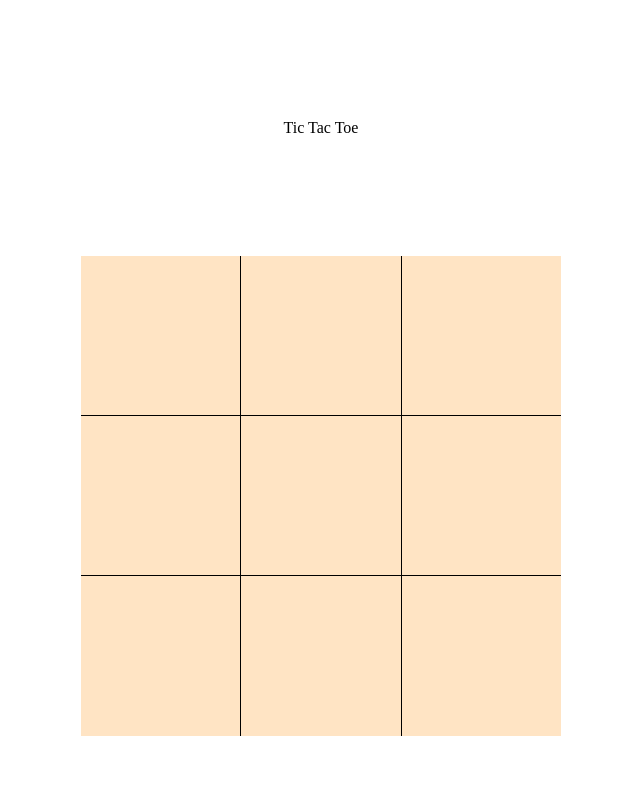
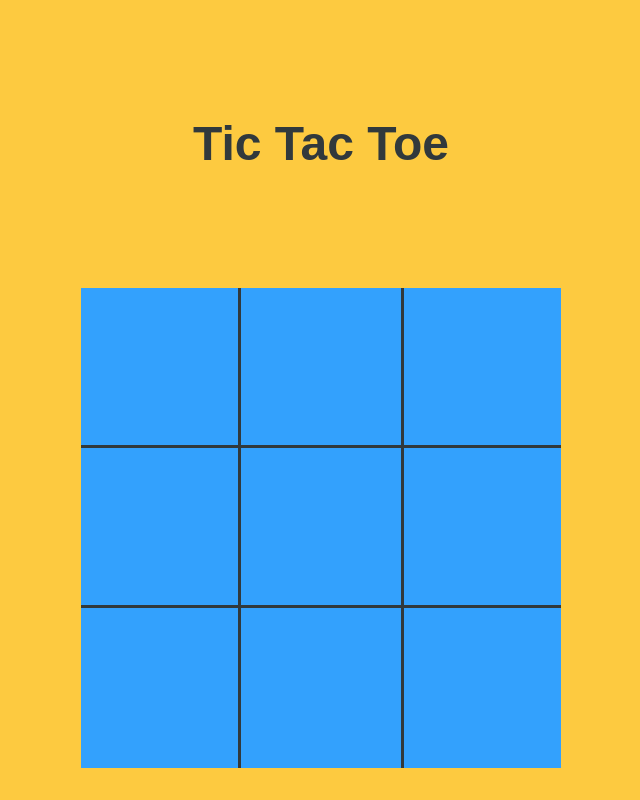
Before and after one commit to andresborn/tic-tac-toe, a plain HTML site: page index.html in a window 1280 px wide. Shown: the whole page, without its empty margins (319-959 px from the left). Drawn offline with Linux system fonts and the light colour scheme.

Commit message:
Prettiefied CSS

```diff
--- a/style.css
+++ b/style.css
@@ -1,12 +1,18 @@
 html {
   width: 100%;
   height: 100%;
+  --yellow: #fdca40;
+  --orange: #f79824;
+  --lightblue: #33a1fd;
+  --blue: #2176ff;
+  --black: #31393c;
 }
 
 body {
   margin: 0;
   padding: 0;
-  font-family: serif;
+  font-family: Arial, Helvetica, sans-serif;
+  background-color: var(--yellow);
 }
 
 * {
@@ -32,6 +38,9 @@ body {
   position: relative;
   margin: 10vh;
   padding: 5vh;
+  color: var(--black);
+  font-weight: bold;
+  font-size: 6vh;
 }
 
 .game-board-container {
@@ -43,39 +52,40 @@ body {
   margin: auto;
   width: 60vh;
   height: 60vh;
-  background-color: aliceblue;
 }
 
 .box {
   display: flex;
   width: 20vh;
   height: 20vh;
-  background-color: bisque;
+  color: white;
+  background-color: var(--lightblue);
   justify-content: center;
   align-items: center;
   margin: auto;
+  font-size: 8vh;
 }
 
 div.box[data-index="0"],
 div.box[data-index="1"],
 div.box[data-index="2"] {
-  border-bottom: 1px solid black;
+  border-bottom: 3px solid var(--black);
 }
 
 div.box[data-index="3"],
 div.box[data-index="4"],
 div.box[data-index="5"] {
-  border-bottom: 1px solid black;
+  border-bottom: 3px solid var(--black);
 }
 
 div.box[data-index="0"],
 div.box[data-index="3"],
 div.box[data-index="6"] {
-  border-right: 1px solid black;
+  border-right: 3px solid var(--black);
 }
 
 div.box[data-index="2"],
 div.box[data-index="5"],
 div.box[data-index="8"] {
-  border-left: 1px solid black;
+  border-left: 3px solid var(--black);
 }
```
